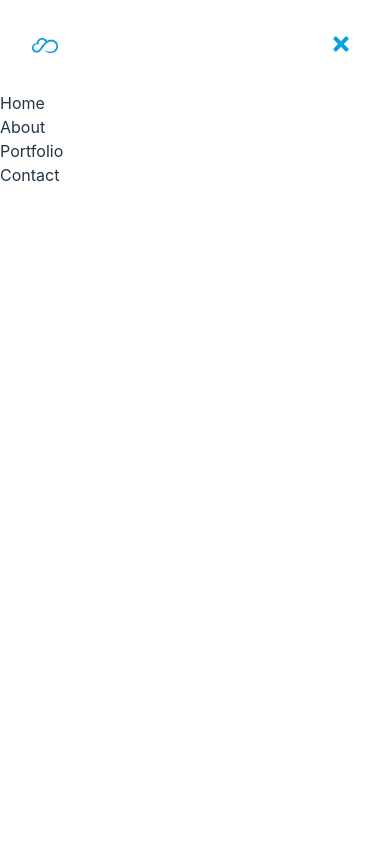
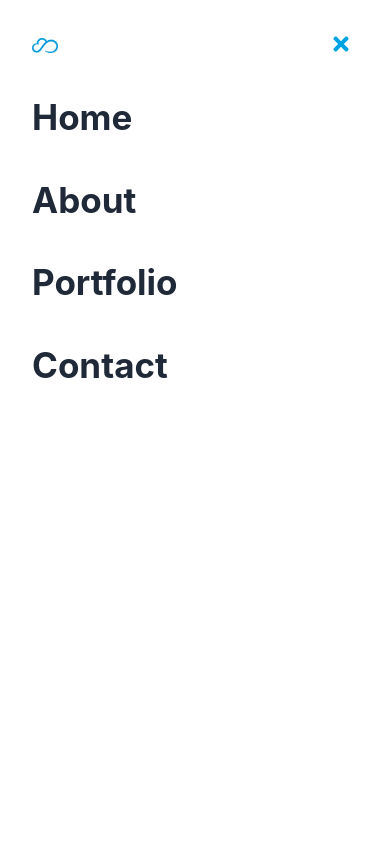
Before and after one commit to onexhana/nimbustech_website, a React (Vite) app: page / in a window 390 px wide. Both pictures are taken after a click on the button 366 px from the left and 28 px from the top of the page. Shown: the top 844 px of the page. Built offline with nearby package versions, Linux system fonts and the light colour scheme; a web font is replaced by a local one.

Commit message:
홈 버튼 창 디자인2

```diff
--- a/src/components/common/Header_mobile.tsx
+++ b/src/components/common/Header_mobile.tsx
@@ -99,15 +99,24 @@ export default function HeaderMobile() {
           </div>
 
           {/* 네비게이션 메뉴 - 왼쪽 상단 정렬 */}
-          <nav className="flex-1 px-6 py-8">
-            <ul className="flex flex-col items-start space-y-6" style={{ listStyle: 'none', padding: 0, margin: 0 }}>
+          <nav className="flex-1 px-12 py-8" style={{ paddingLeft: '32px' }}>
+            <ul className="flex flex-col items-start" style={{ listStyle: 'none', padding: 0, margin: 0, gap: '30px' }}>
               {navItems.map(({ to, label }) => (
                 <li
                   key={to}
                   onClick={() => scrollToSection(to)}
-                  className="cursor-pointer group"
+                  className={`nav-item-${to}`}
+                  style={{
+                    cursor: 'pointer'
+                  }}
                 >
-                  <span className="text-3xl font-semibold text-gray-800 group-hover:text-[#00A3E0] transition-colors duration-300 tracking-wide">
+                  <span style={{
+                    fontSize: '35px',
+                    fontWeight: 'bold',
+                    color: '#1f2937',
+                    transition: 'color 0.3s ease',
+                    cursor: 'pointer'
+                  }}>
                     {label}
                   </span>
                 </li>
@@ -119,6 +128,16 @@ export default function HeaderMobile() {
           <div className="h-20"></div>
         </div>
       )}
+
+      {/* 호버 효과를 위한 CSS */}
+      <style jsx>{`
+        .nav-item-home:hover span,
+        .nav-item-about-gray-start:hover span,
+        .nav-item-portfolio:hover span,
+        .nav-item-contact:hover span {
+          color: #00A3E0 !important;
+        }
+      `}</style>
     </header>
   );
 }
```
